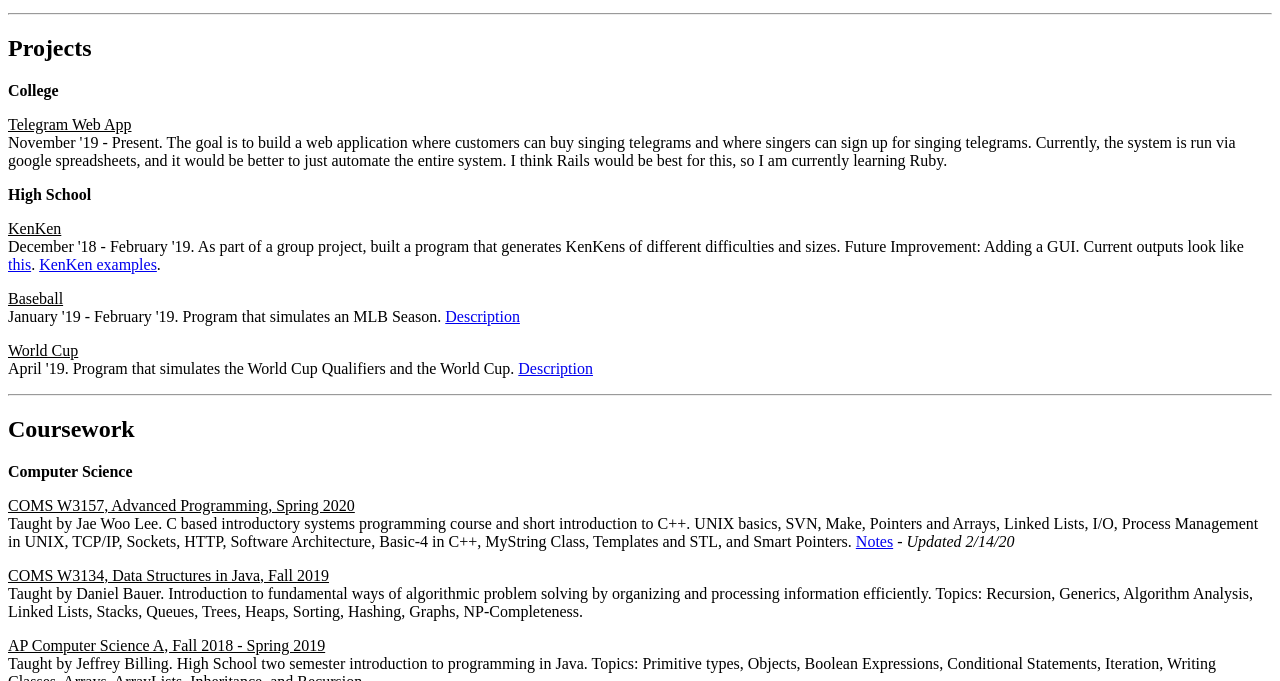
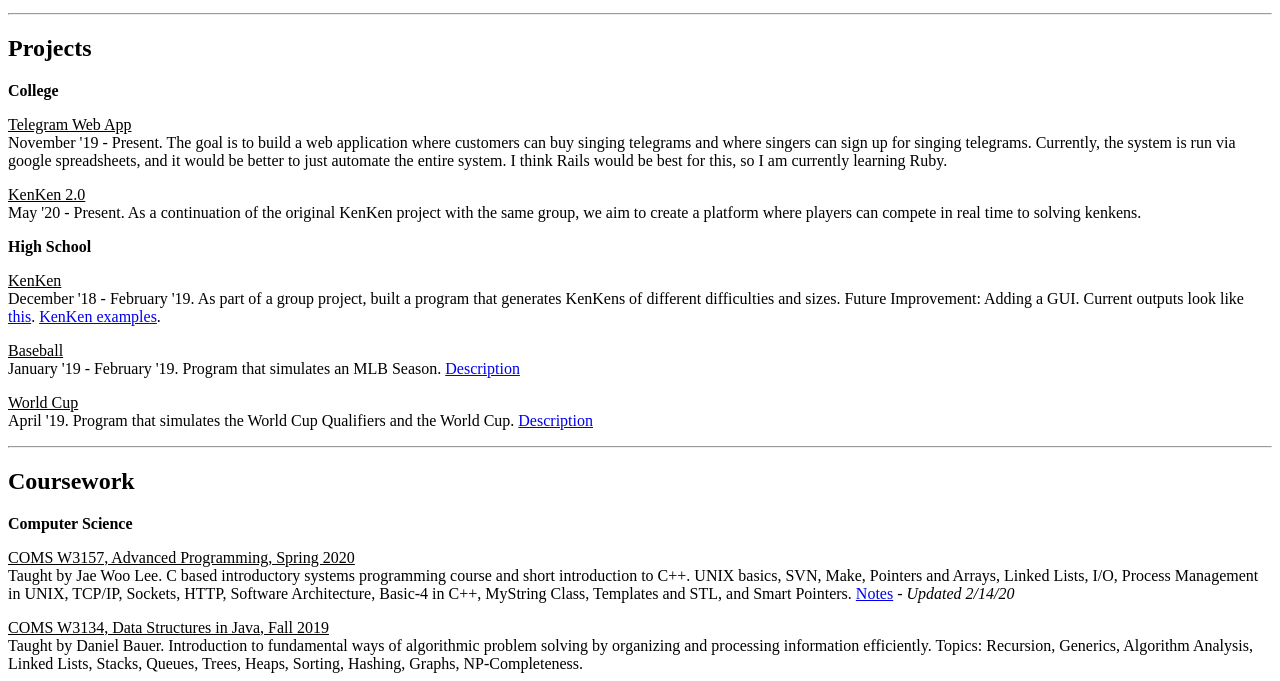
Before and after one commit to maturanamateo/maturanamateo.github.io, a plain HTML site: page index.html in a window 1280 px wide. Shown: the part 119-800 px from the top of the page. Drawn offline with Linux system fonts and the light colour scheme.

Commit message:
Update index.html

```diff
--- a/index.html
+++ b/index.html
@@ -13,6 +13,10 @@
   <p><u>Telegram Web App</u>
     <br>
     November '19 - Present. The goal is to build a web application where customers can buy singing telegrams and where singers can sign up for singing telegrams. Currently, the system is run via google spreadsheets, and it would be better to just automate the entire system. I think Rails would be best for this, so I am currently learning Ruby.</p>
+  <p><u>KenKen 2.0 </u>
+    <br>
+    May '20 - Present. As a continuation of the original KenKen project with the same group, we aim to create a platform where players can compete in real time to solving kenkens.
+  </p>
 <p><strong>High School</strong></p>
 <p><u>KenKen</u>
 <br>
```
